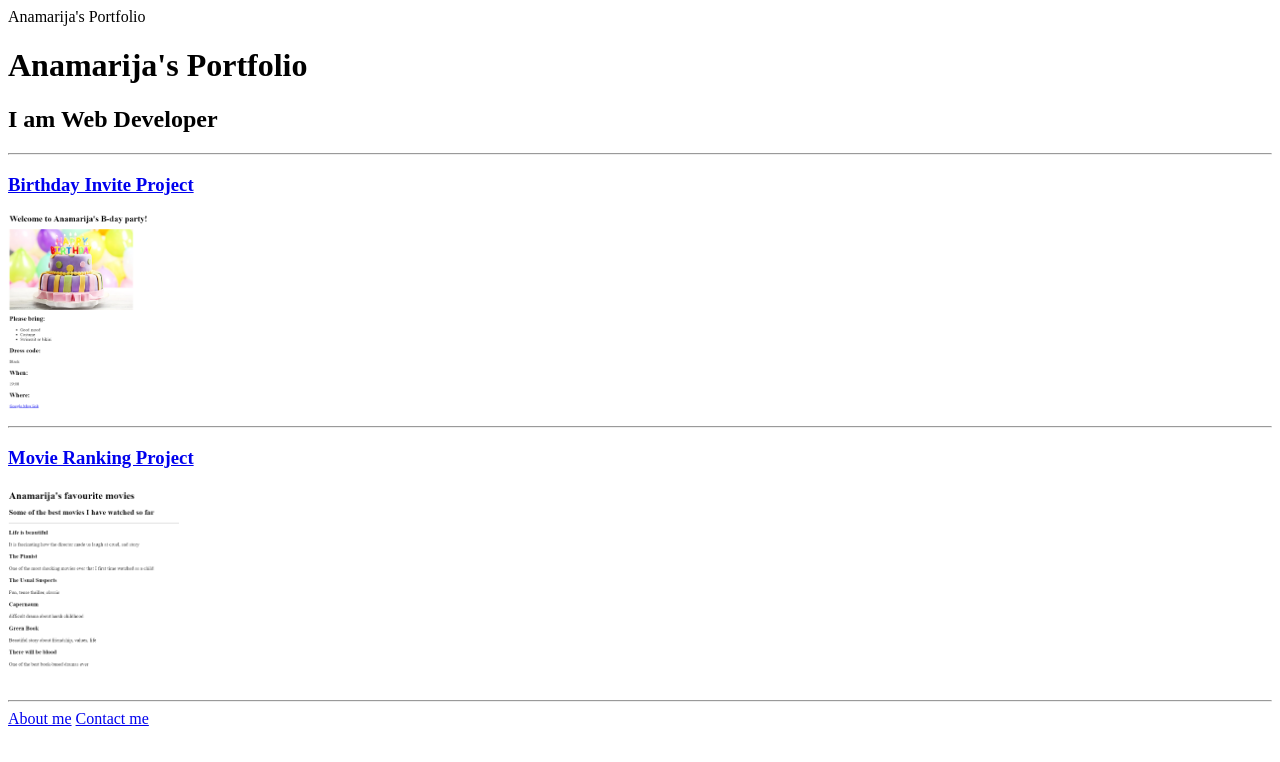
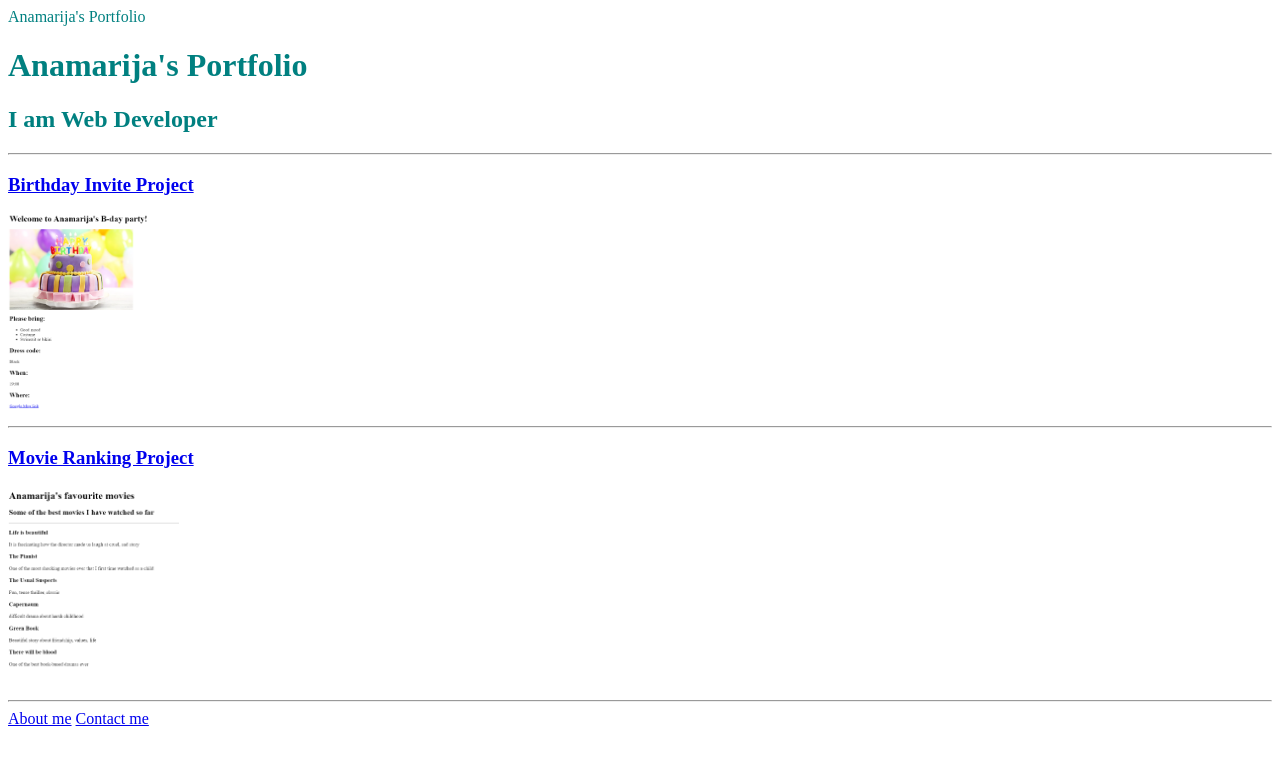
Before and after one commit to anchypuff/html-portfolio, a plain HTML site: page index.html in a window 1280 px wide. Drawn offline with Linux system fonts and the light colour scheme.

Commit message:
Update index.html

```diff
--- a/index.html
+++ b/index.html
@@ -7,6 +7,11 @@
 </head>
 
 <body>
+    <style>
+        html{
+            color:teal
+        }
+    </style>
     <h1>Anamarija's Portfolio</h1>
     <h2>I am Web Developer</h2>
     <hr />
```
